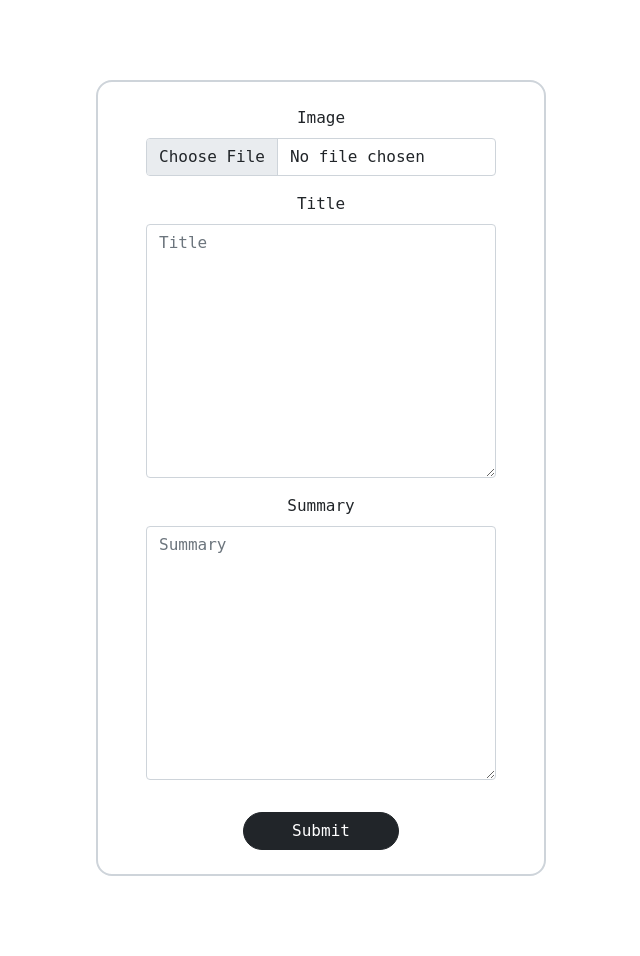
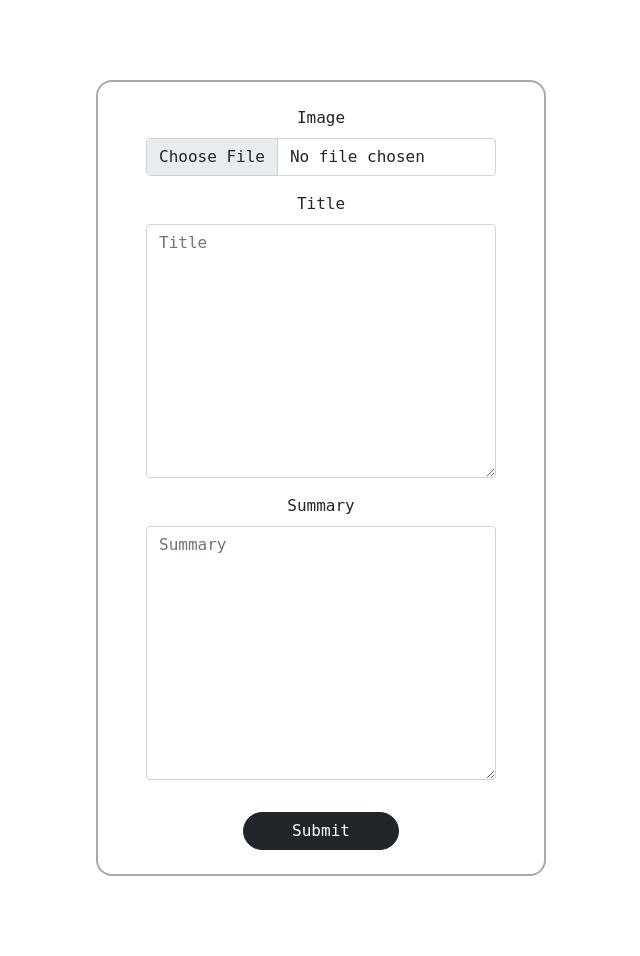
Before and after one commit to LetUsSpeak/bodeul-bodeul, a Django app: page /create/book in a window 1280 px wide. Shown: the whole page, without its empty margins (319-959 px from the left). Run offline with Django 3.2, Linux system fonts and the light colour scheme; parts of the project's set-up code (start-up, migrations or seed data) failed here and were passed over; some libraries are stand-ins or nearby versions; some web fonts are replaced.

Commit message:
10/30 commit 03

```diff
--- a/bookapp/templates/bookapp/create_book.html
+++ b/bookapp/templates/bookapp/create_book.html
@@ -14,7 +14,7 @@
         width: 450px;
         margin: 5rem auto;
         border-radius: 1rem;
-        border: 2px solid #CED4DA;
+        border: 2px solid darkgray;
     }
 </style>
 
--- a/bookapp/templates/bookapp/create_paragraph.html
+++ b/bookapp/templates/bookapp/create_paragraph.html
@@ -14,7 +14,7 @@
         width: 450px;
         margin: 5rem auto;
         border-radius: 1rem;
-        border: 2px solid #CED4DA;
+        border: 2px solid darkgray;
     }
 </style>
 
```
